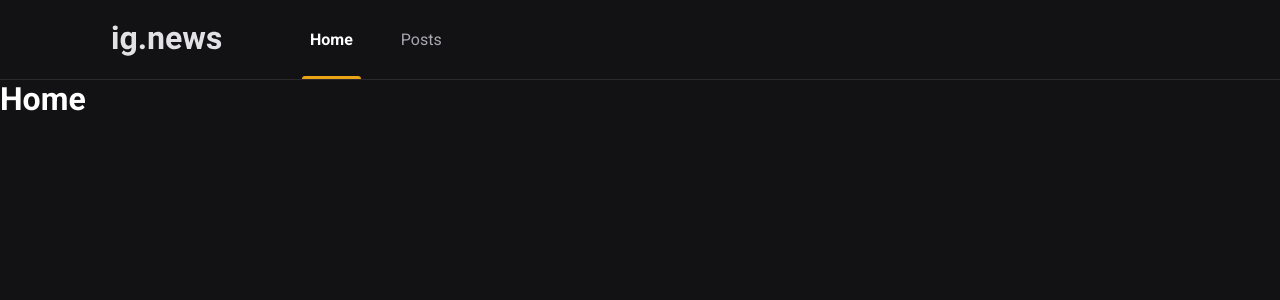
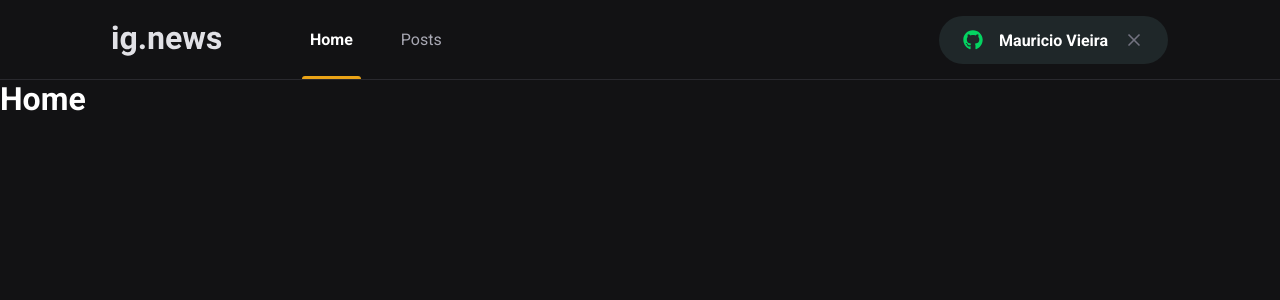
Before and after one commit to mauvieira/ignews, a Next.js app: page / in a window 1280 px wide. Shown: the top 300 px of the page. Built offline with nearby package versions, Linux system fonts and the light colour scheme.

Commit message:
:sparkles: finished signinbutton styles and logic
finished signinbutton styles and logic

```diff
--- a/package.json
+++ b/package.json
@@ -11,6 +11,7 @@
     "next": "12.0.8",
     "react": "17.0.2",
     "react-dom": "17.0.2",
+    "react-icons": "4.2.0",
     "sass": "^1.47.0"
   },
   "devDependencies": {
--- a/src/components/Header/index.tsx
+++ b/src/components/Header/index.tsx
@@ -1,4 +1,5 @@
 import styles from './styles.module.scss';
+import { SignInButton } from '../SignInButton';
 
 export function Header() {
   return (
@@ -9,6 +10,7 @@ export function Header() {
           <a href="#" className={styles.active}>Home</a>
           <a href="#">Posts</a>
         </nav>
+        <SignInButton />
       </div>
     </header>
   )
--- a/src/components/Header/styles.module.scss
+++ b/src/components/Header/styles.module.scss
@@ -50,4 +50,8 @@
       }
     }
   }
+
+  > button {
+    margin-left: auto;
+  }
 }
--- /dev/null
+++ b/src/components/SignInButton/index.tsx
@@ -0,0 +1,21 @@
+import { FaGithub } from 'react-icons/fa';
+import { FiX } from 'react-icons/fi';
+import styles from './styles.module.scss';
+
+export function SignInButton() {
+
+  const isUserLoggedIn = true;
+
+  return isUserLoggedIn ? (
+    <button type="button" className={styles.container}>
+      <FaGithub color="#04d361" />
+      Mauricio Vieira
+      <FiX color="#737380" className={styles.closeIcon} />
+    </button>
+  ) : (
+    <button type="button" className={styles.container}>
+      <FaGithub color="#eba417" />
+      Sign in with Github
+    </button>
+  )
+}
--- /dev/null
+++ b/src/components/SignInButton/styles.module.scss
@@ -0,0 +1,33 @@
+.container {
+  height: 3rem;
+  border-radius: 3rem;
+  background: var(--gray-850);
+  border: 0;
+  padding: 0 1.5rem;
+
+  display: flex;
+  align-items: center;
+  justify-content: center;
+
+  color: var(--white);
+  font-weight: bold;
+
+  transition: filter .2s;
+
+  svg {
+    width: 20px;
+    height: 20px;
+  }
+
+  svg:first-child {
+    margin-right: 1rem;
+  }
+
+  svg.closeIcon {
+    margin-left: 1rem;
+  }
+
+  &:hover {
+    filter: brightness(0.8);
+  }
+}
--- a/src/styles/global.scss
+++ b/src/styles/global.scss
@@ -10,6 +10,7 @@
   --gray-100: #e1e1e6;
   --gray-300: #a8a8b3;
   --gray-800: #29292e;
+  --gray-850: #1f2729;
   --gray-900: #121214;
 
   --cyan-500: #61dafb;
```
Also changed, not shown: 1 other file (tests, documents, lock files or other folders).
